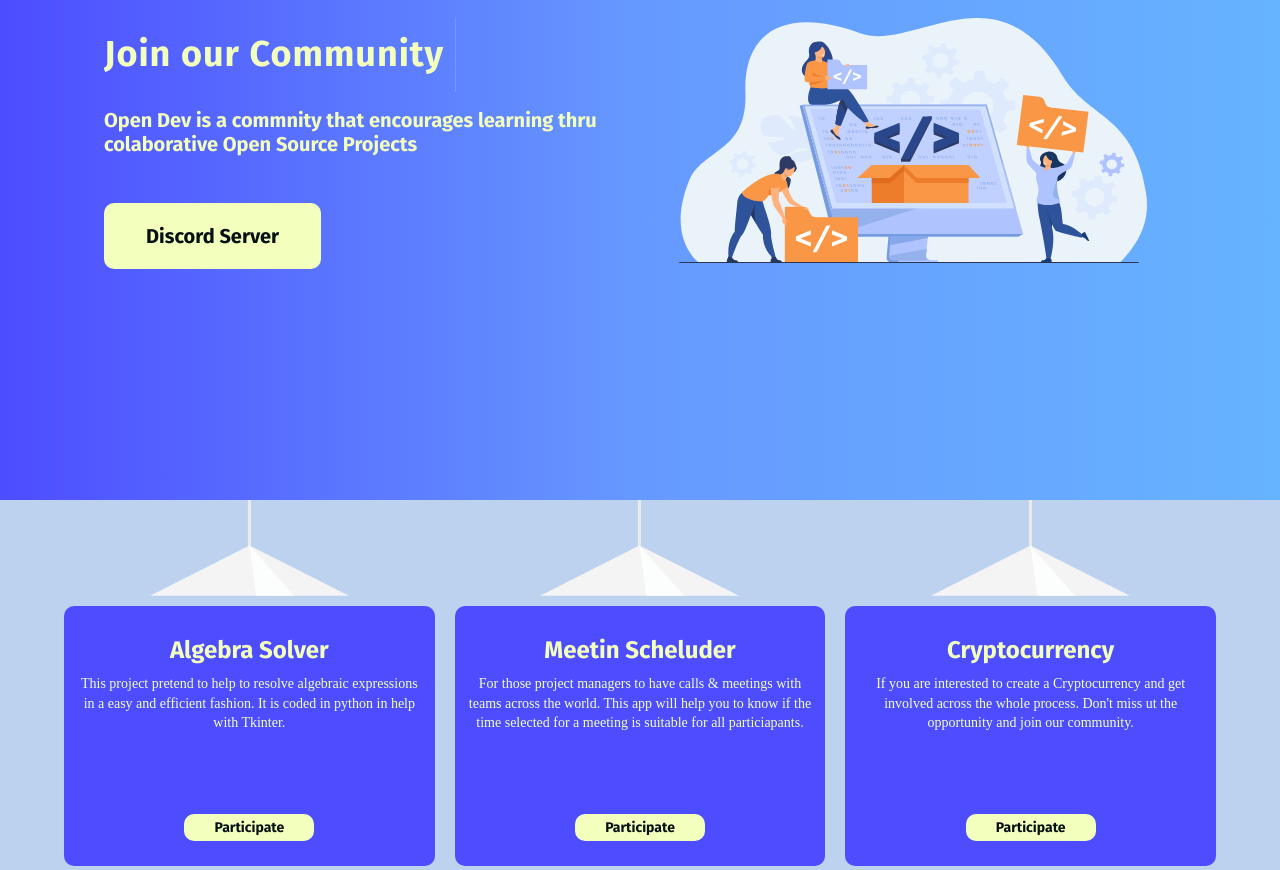
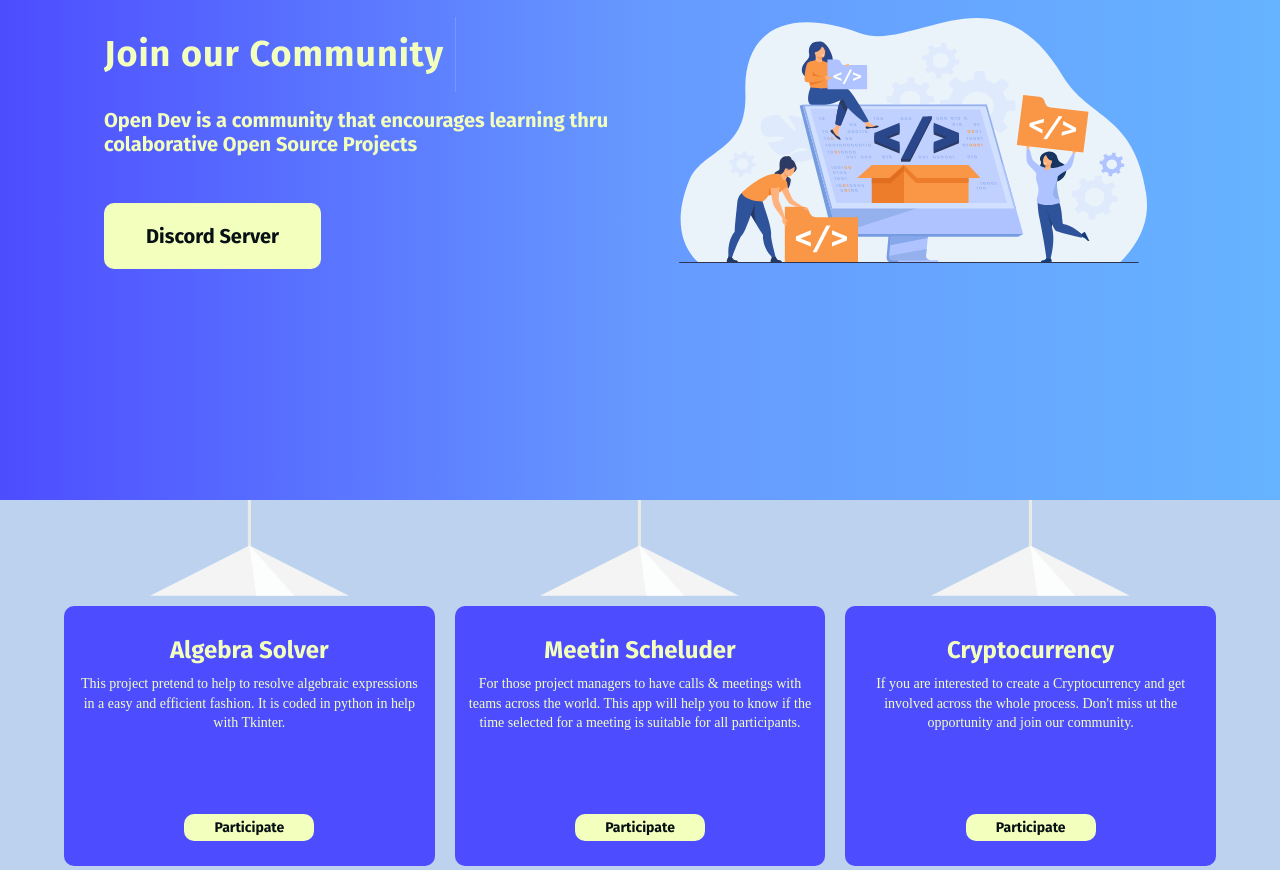
Before and after one commit to OpenDevOrganization/website, a Flask app: page / in a window 1280 px wide. Shown: the part 290-1160 px from the top of the page. Run offline with Flask 2, Linux system fonts and the light colour scheme; some web fonts are replaced.

Commit message:
Some misspelled fixes

```diff
--- a/templates/index.html
+++ b/templates/index.html
@@ -29,7 +29,7 @@
             <div class="home-container">
                 <div class="home-titles">
                     <h2 class="anim-typewriter">Join our Community</h2>
-                    <h5>Open Dev is a commnity that encourages learning thru colaborative Open Source Projects</h5>
+                    <h5>Open Dev is a community that encourages learning thru colaborative Open Source Projects</h5>
                     <a class="btn" href="https://discord.gg/QwjqRrvX" target="_blank">Discord Server</a>
                 </div>
                 <div class="home-image">
@@ -761,7 +761,7 @@
                         </h4>
                         <p class="projects-card-text">
                             For those project managers to have calls & meetings with teams across the world. This app
-                            will help you to know if the time selected for a meeting is suitable for all particiapants.
+                            will help you to know if the time selected for a meeting is suitable for all participants.
                         </p>
                         <a class="btn-sm" href="https://discord.gg/QwjqRrvX" target="_blank">
                             Participate
```
